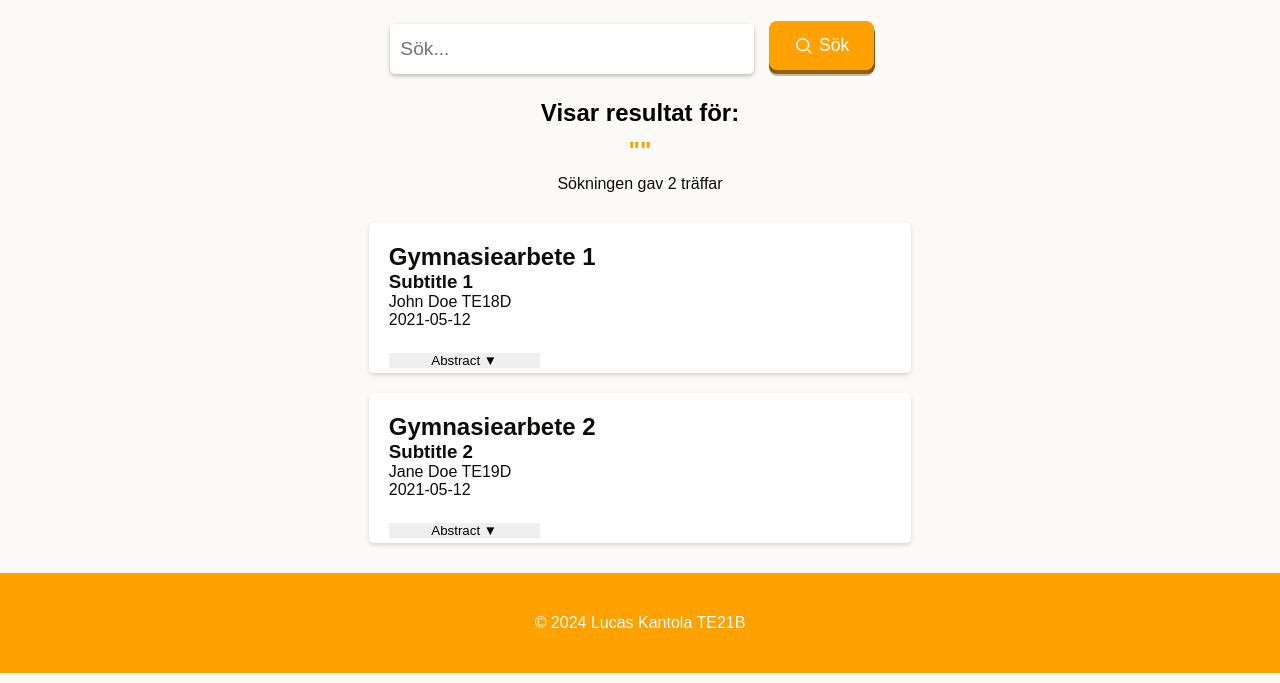
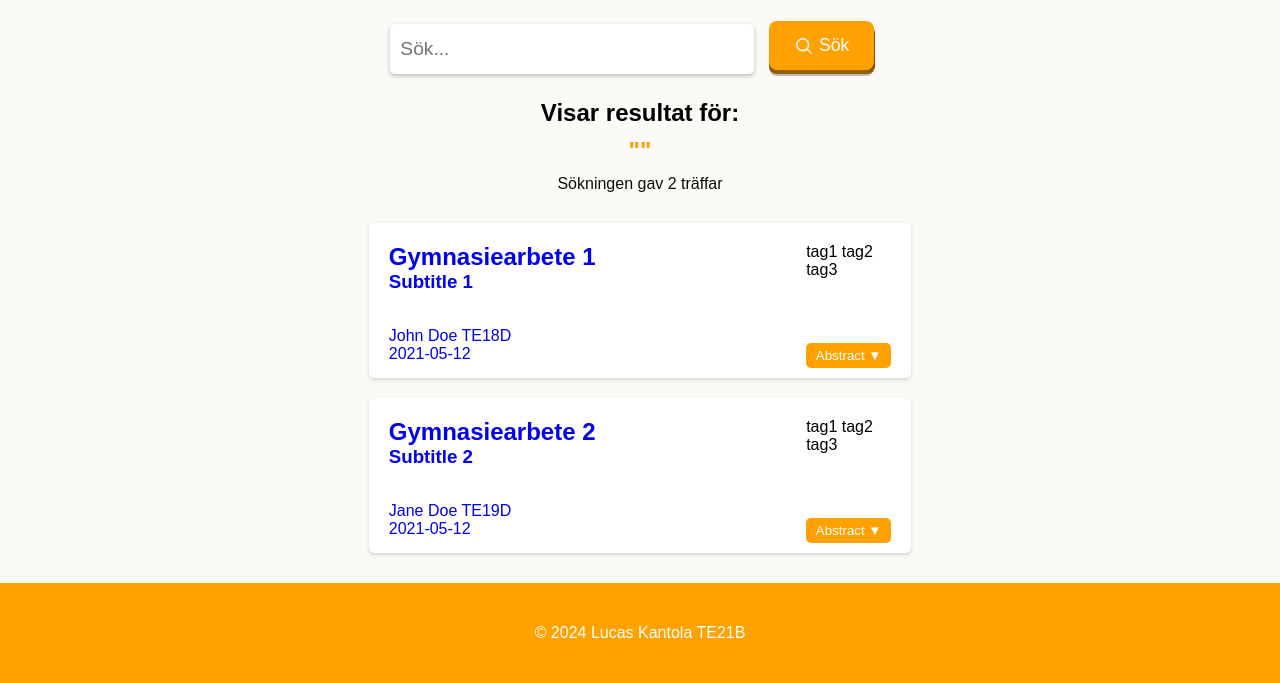
Before and after one commit to LucasKantola/Ostrabo-DB, a Laravel app: page /search in a window 1280 px wide. Shown: the part 271-954 px from the top of the page. Run offline with Laravel 12, Linux system fonts and the light colour scheme; some web fonts are replaced.

Commit message:
revamp search.css for articles
TODO: fix rest of css for article. I've only done the button and the placement for the text on the left. The tags should be spaced out on a line to the left and right and the right container should be extended. The text should get the correct colors and spacings.

```diff
--- a/app/Http/Controllers/searchController.php
+++ b/app/Http/Controllers/searchController.php
@@ -21,6 +21,11 @@
                     "class" => "TE18D",
                     "title" => $request->input('search'),
                     "subtitle" => "Subtitle 1", // Add subtitle property
+                    "tags" => [
+                        (object)["name" => "tag1"],
+                        (object)["name" => "tag2"],
+                        (object)["name" => "tag3"]
+                    ],
                     "abstract" => "Detta är ett gymnasiearbete som handlar om något" . str_repeat(" Detta är ett gymnasiearbete som handlar om något", 3)
                 ],
                 (object)[
@@ -30,6 +35,11 @@
                     "class" => "TE19D",
                     "title" => $request->input('search'),
                     "subtitle" => "Subtitle 2", // Add subtitle property
+                    "tags" => [
+                        (object)["name" => "tag1"],
+                        (object)["name" => "tag2"],
+                        (object)["name" => "tag3"]
+                    ],
                     "abstract" => "Detta är ett gymnasiearbete som handlar om något annat" . str_repeat(" Detta är ett gymnasiearbete som handlar om något annat", 3)
                 ],
             ];
@@ -43,6 +53,11 @@
                     'class' => 'TE18D',
                     'title' => 'Gymnasiearbete 1',
                     'subtitle' => 'Subtitle 1', // Add subtitle property
+                    "tags" => [
+                        (object)["name" => "tag1"],
+                        (object)["name" => "tag2"],
+                        (object)["name" => "tag3"]
+                    ],
                     'abstract' => 'Detta är ett gymnasiearbete som handlar om något' . str_repeat(" Detta är ett gymnasiearbete som handlar om något", 3)
                 ],
                 (object) [
@@ -52,6 +67,11 @@
                     'class' => 'TE19D',
                     'title' => 'Gymnasiearbete 2',
                     'subtitle' => 'Subtitle 2', // Add subtitle property
+                    "tags" => [
+                        (object)["name" => "tag1"],
+                        (object)["name" => "tag2"],
+                        (object)["name" => "tag3"]
+                    ],
                     'abstract' => 'Detta är ett gymnasiearbete som handlar om något annat' . str_repeat(" Detta är ett gymnasiearbete som handlar om något annat", 3)
                 ],
                 // Add subtitle property to other items in the array
--- a/public/style/defaults.css
+++ b/public/style/defaults.css
@@ -22,6 +22,9 @@
 
 body{
     background-color: var(--background);
+    display: flex;
+    flex-direction: column;
+    min-height: 100vh;
 }
 
 header{
@@ -64,10 +67,7 @@
 
 /* FOOTER */
 footer{
-    display: flex;
-    justify-content: center;
-    align-items: center;
-    width: 100%;
+    flex-shrink: 0;
     height: 100px;
     background-color: var(--primary);
     color: white;
--- a/public/style/search.css
+++ b/public/style/search.css
@@ -7,7 +7,6 @@
     align-items: flex-start;
     background-color: var(--background);
     padding: 20px;
-
 }
 
 main > .search-bar > input[type="text"]{
@@ -37,36 +36,49 @@
 
 main .article-container > article{
     background-color: var(--secondary-background);
-    height: 150px;
+    min-height: 150px;
     margin: 10px;
     padding: 20px;
+    padding-bottom: 10px;
     border-radius: 5px;
-}
-main .article-container > article:nth-child(0){
-    margin-top: 20px;
+
+    flex-grow: 1;
+    flex-shrink: 1;
+    text-decoration: none !important;
 }
 
-main .article-container > article > a{
-    text-decoration: none;
-    color: var(--text);
+article > .article-content{
+    height: 125px;
+    justify-content: space-between;
 }
 
-main .article-container > article > .right{
-    width: 30%;
+article > .article-content > a{
+    text-decoration: none;
+    cursor: pointer;
 }
 
-main .article-container .left > h2{
-    display: inline;
-    color: var(--primary);
-    margin-bottom: 5px;
+article > .article-content > .article-right{
+    text-decoration: none !important;
 }
 
-main .article-container > .bottom{
+article .article-right > button{
+    background-color: var(--primary);
+    color: white;
+    border: none;
+    border-radius: 5px;
+    padding: 5px;
+    cursor: pointer;
+    transition: background-color 0.2s ease-out;
     margin-top: auto;
 }
 
-main .article-container > p{
-    display: inline;
-    color: var(--text);
-    margin-bottom: 3px;
+article .bottom{
+    margin-bottom: 5px;
+    margin-top: auto;
 }
+
+article .abstract-dropdown {
+    transition: max-height 0.2s ease-out;
+    overflow: hidden;
+    max-height: 0;
+}
--- a/resources/views/defaults/footer.blade.php
+++ b/resources/views/defaults/footer.blade.php
@@ -1,3 +1,3 @@
-<footer>
+<footer class="w100 flex-center">
     <p>&copy; 2024 Lucas Kantola TE21B</p>
 </footer>
--- a/resources/views/search.blade.php
+++ b/resources/views/search.blade.php
@@ -6,10 +6,12 @@
 function toggleAbstract(event, id) {
     event.stopPropagation();
     var abstractElement = document.getElementById('abstract-' + id);
-    if (abstractElement.style.display === "none") {
-        abstractElement.style.display = "block";
+    if (abstractElement.style.maxHeight === "0px") {
+        event.target.textContent = "Abstract \u25B2";
+        abstractElement.style.maxHeight = abstractElement.scrollHeight + "px";
     } else {
-        abstractElement.style.display = "none";
+        event.target.textContent = "Abstract \u25BC";
+        abstractElement.style.maxHeight = "0px";
     }
 }
 </script>
@@ -24,22 +26,27 @@
         </div>
         <div class="article-container flex-column flex-center">
             @forelse($results as $result)
-                <article class="wh100 selectable">
-                    <a href="{{route("show", $result->id)}}" class="h100 flex-row">
-                        <div class="h100 flex-column">
+                <article class="w100 selectable">
+                    <div class="w100 article-content flex-row">
+                        <a href="{{route("show", $result->id)}}" class="article-left flex-column wh100">
                             <h2>{{$result->title}}</h2>
                             <h3>{{$result->subtitle}}</h3>
                             <div class="bottom">
                                 <p class="author">{{$result->author." ".$result->class}}</p>
                                 <p class="date">{{$result->date}}</p>
                             </div>
+                        </a>
+                        <div class="article-right flex-column">
+                            <div class="w100 tags-container">
+                                @foreach($result->tags as $tag)
+                                    <span class="tag">{{$tag->name}}</span>
+                                @endforeach
+                            </div>
+                            <button onclick="toggleAbstract(event, <?php echo e($result->id); ?>)">Abstract &#x25BC;</button>
                         </div>
-                    </a>
-                    <div class="right flex-column h100">
-                        <button class="abstract-button" onclick="toggleAbstract(event, <?php echo e($result->id); ?>)">Abstract &#x25BC;</button>
-                        <div id="abstract-{{$result->id}}" class="abstract-dropdown" style="display: none;">
-                            <p>{{$result->abstract}}</p>
-                        </div>
+                    </div>
+                    <div id="abstract-{{$result->id}}" class="abstract-dropdown w100">
+                        <p>{{$result->abstract}}</p>
                     </div>
                 </article>
             @empty
```
